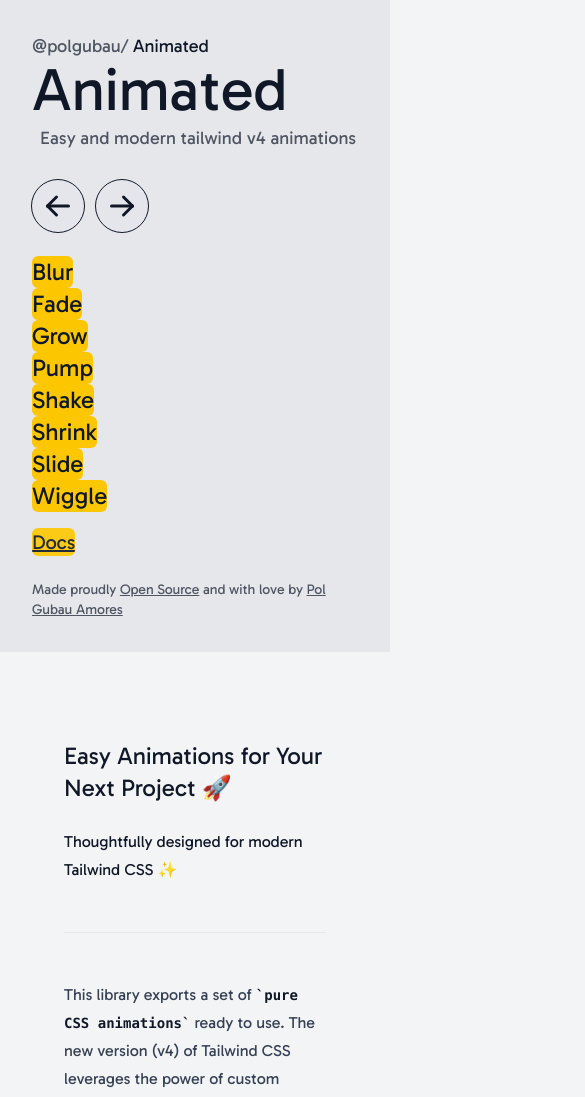
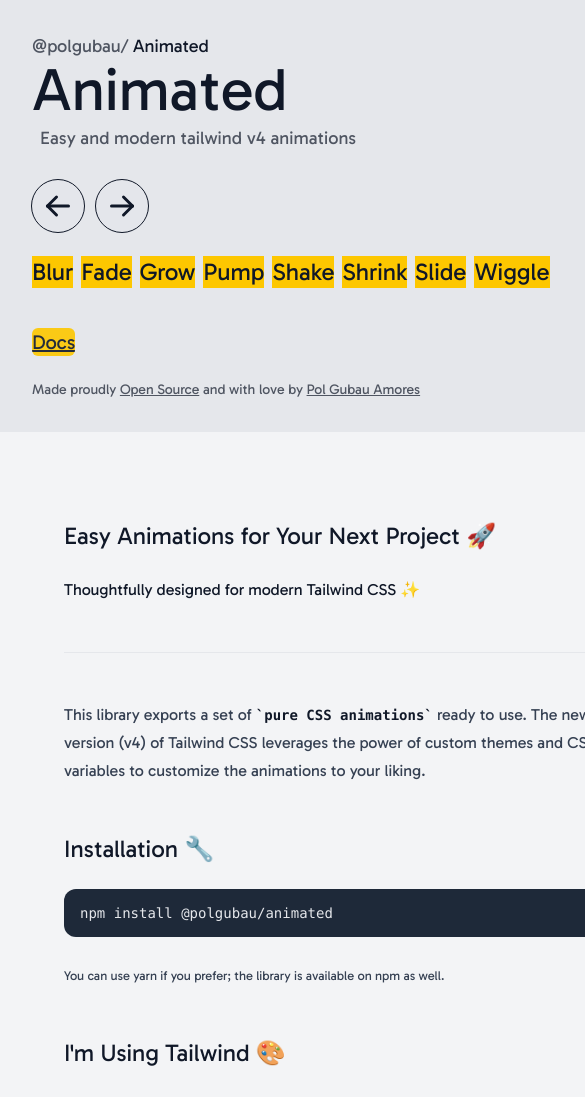
Before and after one commit to PolGubau/animated, a React (Vite) app in the folder apps/demo/: page / in a window 390 px wide. Shown: the top 1097 px of the page, 585 px wide, since content can reach past the window. Built offline with nearby package versions, Linux system fonts and the light colour scheme; what @polgubau/animated would draw is missing.

Commit message:
feat(UI): ✨ update layout and styling for improved responsiveness and user experience

```diff
--- a/apps/demo/src/App.tsx
+++ b/apps/demo/src/App.tsx
@@ -62,8 +62,8 @@
 	const prevIndex = (currentIdx - 1 + animations.length) % animations.length;
 
 	return (
-		<main className="grid md:grid-cols-[380px_1fr] xl:grid-cols-[450px_1fr] 2xl:grid-cols-[500px_1fr] md:h-screen">
-			<aside className="md:h-screen w-full flex flex-col p-8 bg-gray-200 dark:bg-gray-950">
+		<main className="grid lg:grid-cols-[380px_1fr] xl:grid-cols-[450px_1fr] 2xl:grid-cols-[500px_1fr] lg:h-screen">
+			<aside className="lg:h-screen w-full flex flex-col p-8 bg-gray-200 dark:bg-gray-950">
 				<header>
 					<h1 className="flex gap-1 items-center text-lg font-semibold">
 						<a
@@ -84,7 +84,7 @@
 					</h1>
 				</header>
 
-				<section className="flex gap-1 flex-col h-full md:pt-72 ">
+				<section className="flex gap-1 flex-col h-full 2xl:pt-[20vh] ">
 					<h1>
 						<Heading
 							text={displayedAnimation.title ?? "Animated"}
@@ -125,13 +125,16 @@
 				</section>
 
 				<section className="flex flex-col gap-6">
-					<ul className="mt-6">
+					<ul
+						className="mt-6 flex xl:flex-col flex-wrap
+						gap-2 xl:gap-0"
+					>
 						{animations.map((animation) => (
 							<li key={animation.id}>
 								<button
 									type="button"
 									onClick={() => handleChangeCategory(animation)}
-									className={`text-2xl font-semibold  outline-0 focus-visible:outline-1 rounded-md overflow-hidden relative flex items-start justify-start text-start
+									className={`text-2xl font-semibold outline-0 focus-visible:outline-1 rounded-md lg:overflow-hidden relative flex items-start justify-start text-start cursor-pointer
                     ${displayedAnimation.id === animation.id ? "underline" : ""}`}
 								>
 									<div
@@ -145,11 +148,12 @@
 								</button>
 							</li>
 						))}
-						<li className="pt-4">
+					</ul>
+					<div className="pt-4">
 						<button
 							type="button"
 							onClick={() => handleChangeCategory(welcomeCategory)}
-								className={`text-xl opacity-90 font-semibold  outline-0 focus-visible:outline-1 rounded-md overflow-hidden relative flex items-start justify-start text-start
+							className={`text-xl opacity-90 font-semibold cursor-pointer outline-0 focus-visible:outline-1 rounded-md overflow-hidden relative flex items-start justify-start text-start
 										${displayedAnimation.id === welcomeCategory.id ? "underline" : ""}`}
 						>
 							<div
@@ -161,13 +165,12 @@
 							</div>
 							<span className="relative">Docs</span>
 						</button>
-						</li>
-					</ul>
+					</div>
 					<Footer />
 				</section>
 			</aside>
 
-			<section className="p-10 overflow-y-auto">
+			<section className="p-10 lg:overflow-y-auto">
 				{displayedAnimation.animations.length > 0 ? (
 					<CardList
 						animations={displayedAnimation.animations}
```
Lines whose indentation alone changed are shown as unchanged.
